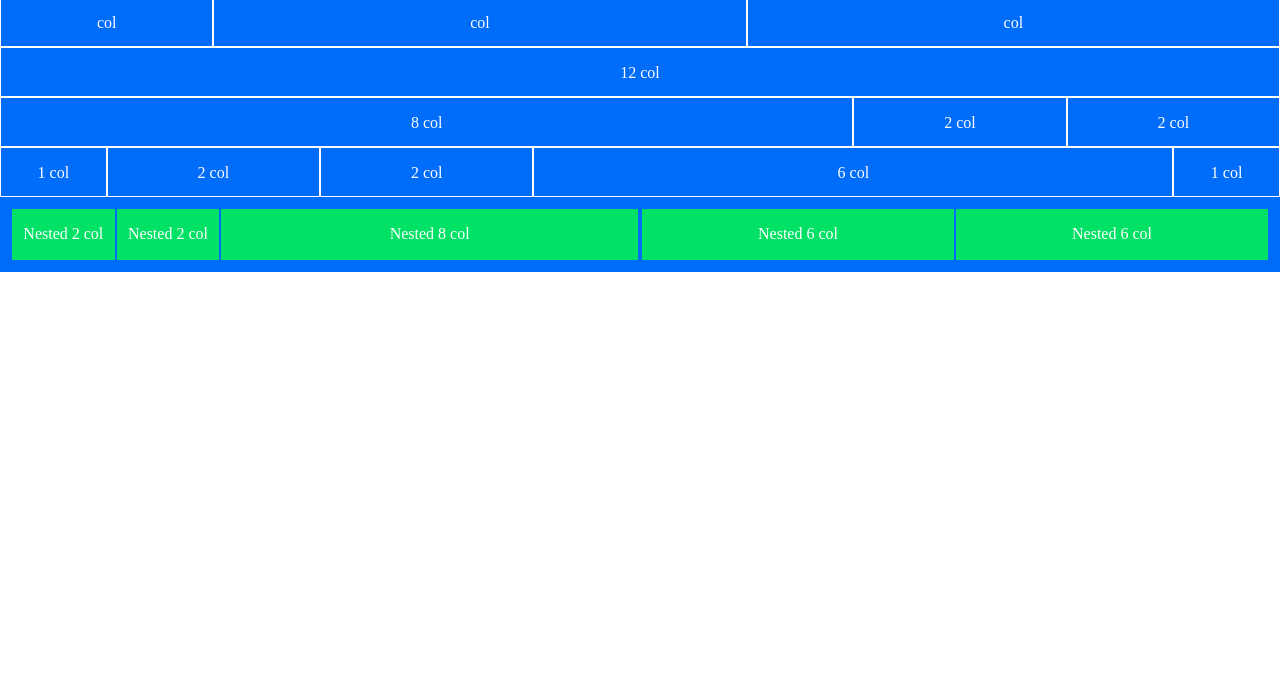
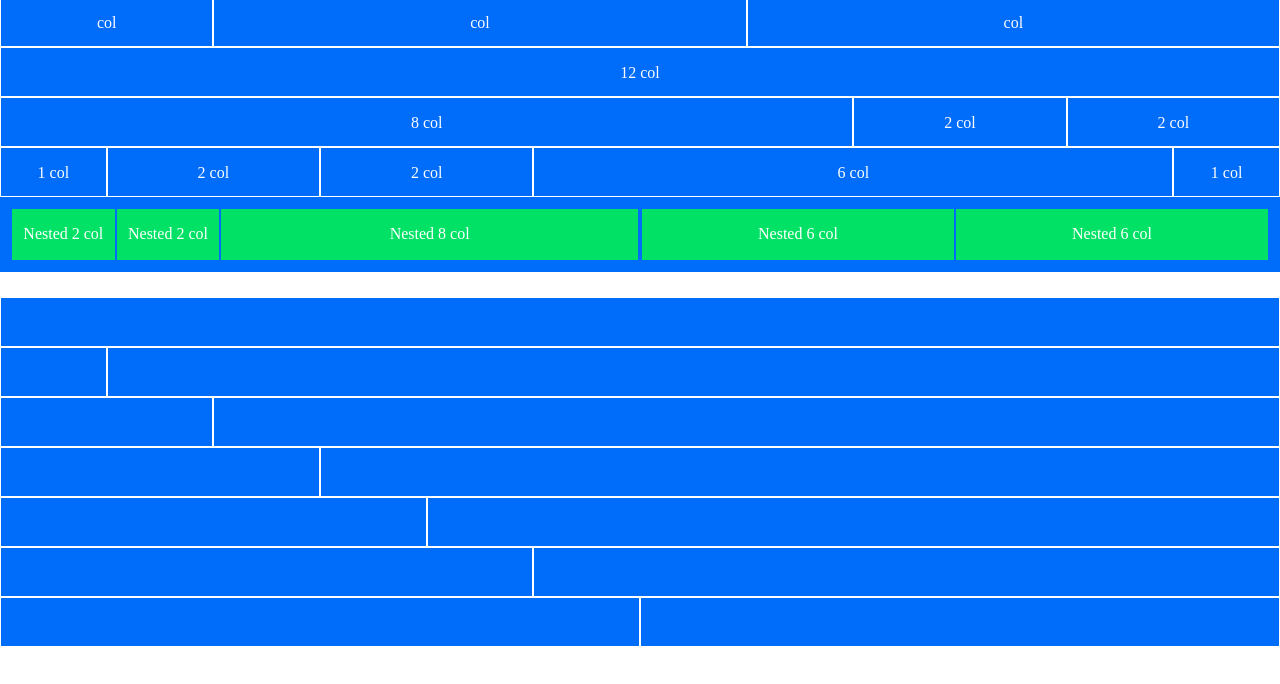
Before and after one commit to VitoMars/html-css-12bool, a plain HTML site: page index.html in a window 1280 px wide. Shown: the part 90-774 px from the top of the page. Drawn offline with Linux system fonts and the light colour scheme.

Commit message:
Sviluppo seconda sezione

```diff
--- a/css/style.css
+++ b/css/style.css
@@ -27,3 +27,7 @@
   background-color: #00e165;
   border: 1px solid #006cfa;
 }
+
+.spazio {
+  height: 50px;
+}
--- a/index.html
+++ b/index.html
@@ -13,6 +13,7 @@
 
       <h1>Esercizio per Casa</h1>
 
+      <!-- Prima sezione -->
       <div class="row">
          <div class="col-1"><span>1 col</span></div>
          <div class="col-1"><span>1 col</span></div>
@@ -66,6 +67,42 @@
          </div>
       </div>
 
+      <div class="spazio"></div>
+
+      <!-- Seconda sezione -->
+      <div class="row">
+         <div class="col-12"></div>
+      </div>
+
+      <div class="row">
+         <div class="col-1"></div>
+         <div class="col-11"></div>
+      </div>
+
+      <div class="row">
+         <div class="col-2"></div>
+         <div class="col-10"></div>
+      </div>
+
+      <div class="row">
+         <div class="col-3"></div>
+         <div class="col-9"></div>
+      </div>
+
+      <div class="row">
+         <div class="col-4"></div>
+         <div class="col-8"></div>
+      </div>
+
+      <div class="row">
+         <div class="col-5"></div>
+         <div class="col-7"></div>
+      </div>
+
+      <div class="row">
+         <div class="col-6"></div>
+         <div class="col-6"></div>
+      </div>
    </div>
 </body>
 </html>
```
